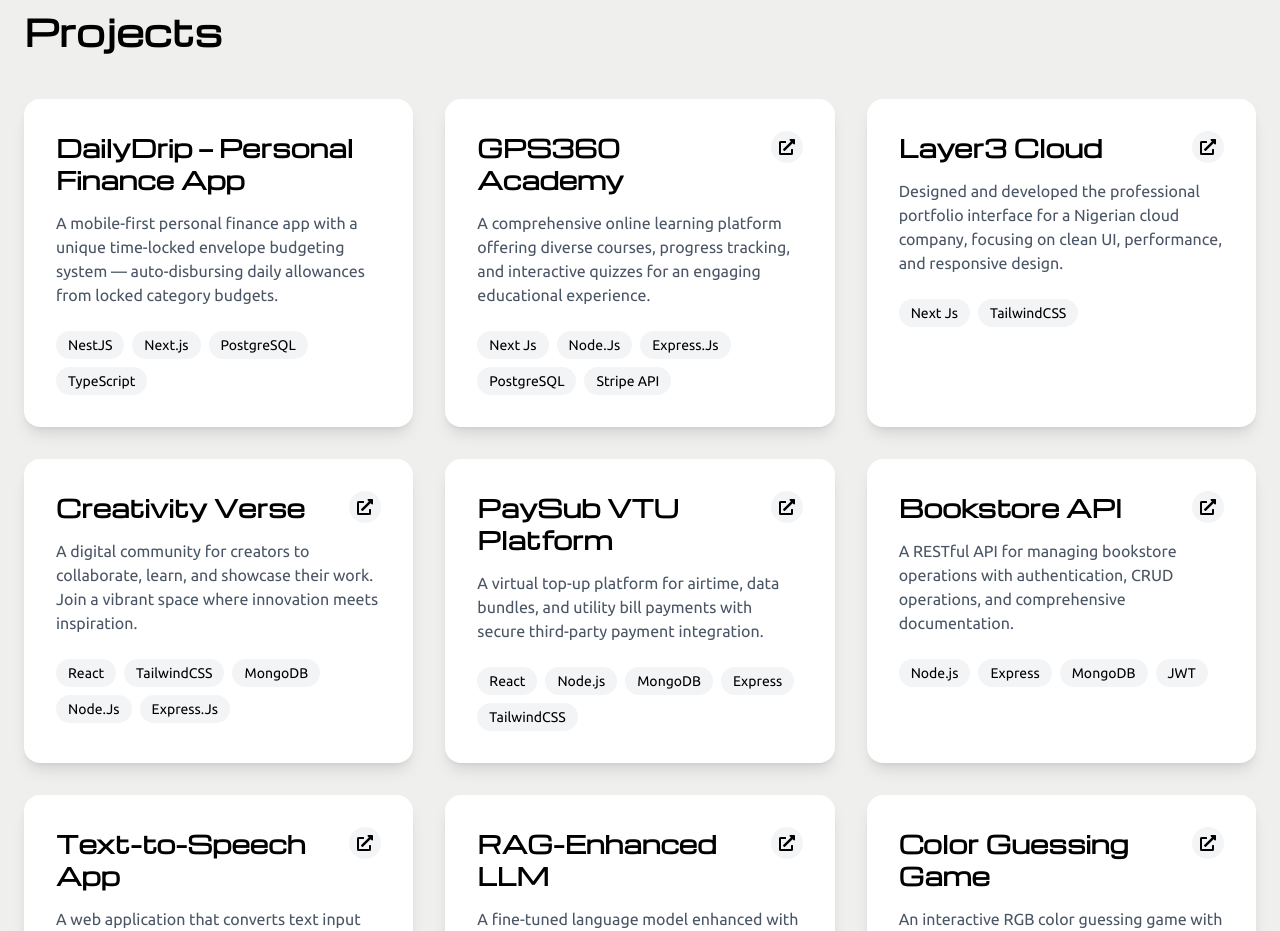
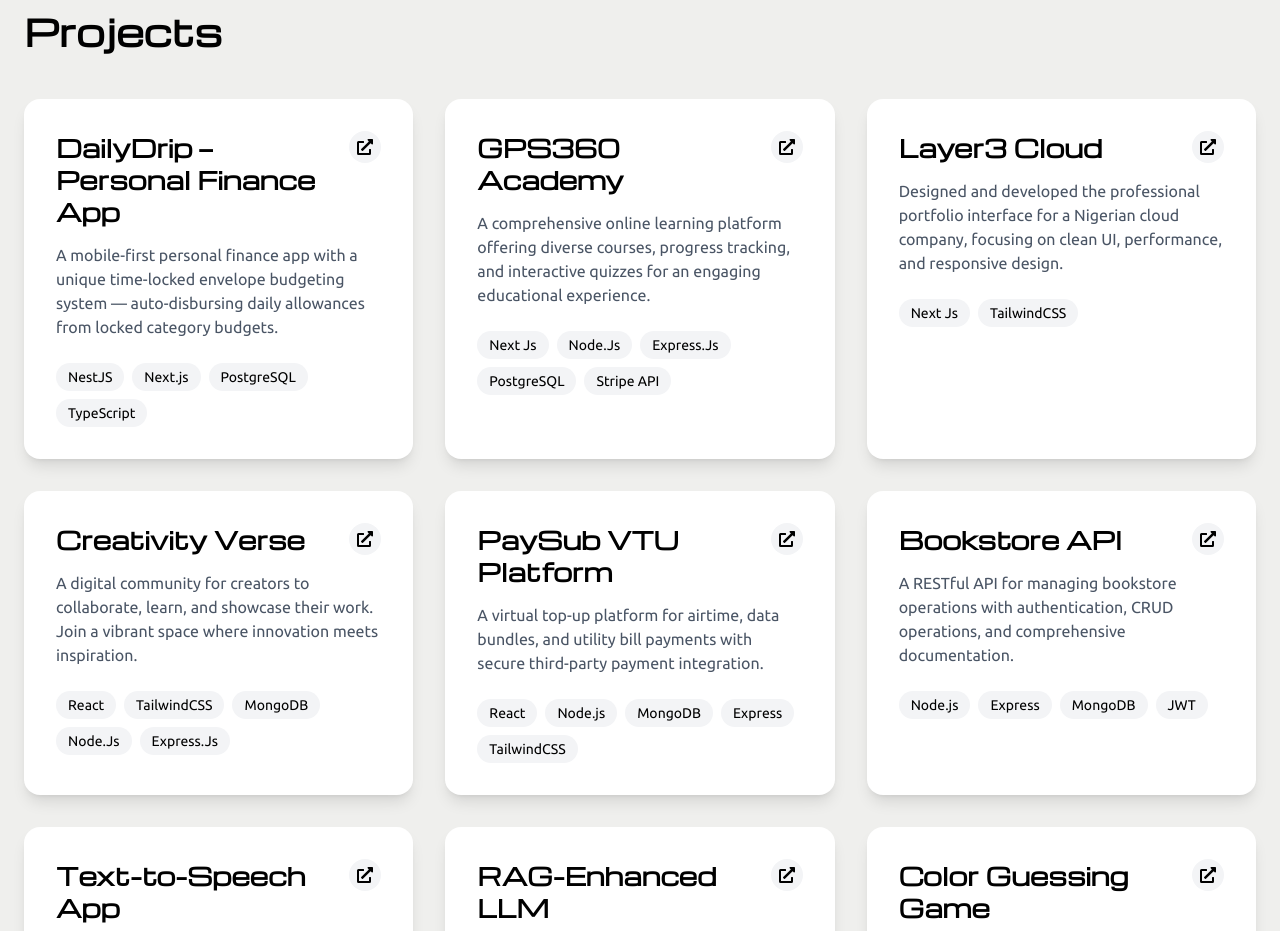
Before and after one commit to PraiseKeyz/portfolio_v2, a React (Vite) app: page / in a window 1280 px wide. Shown: the part 1760-2691 px from the top of the page. Built offline with nearby package versions, Linux system fonts and the light colour scheme.

Commit message:
feat: add link to projects

```diff
--- a/src/data/portfolioData.js
+++ b/src/data/portfolioData.js
@@ -50,9 +50,8 @@ export const projects = [
     id: 1,
     title: 'DailyDrip — Personal Finance App',
     description: 'A mobile-first personal finance app with a unique time-locked envelope budgeting system — auto-disbursing daily allowances from locked category budgets.',
-    link: '#',
-    tags: ['NestJS', 'Next.js', 'PostgreSQL', 'TypeScript'],
-    isInternal: true
+    link: 'https://daily-drip-app.vercel.app',
+    tags: ['NestJS', 'Next.js', 'PostgreSQL', 'TypeScript']
   },
   {
     id: 2,
```
